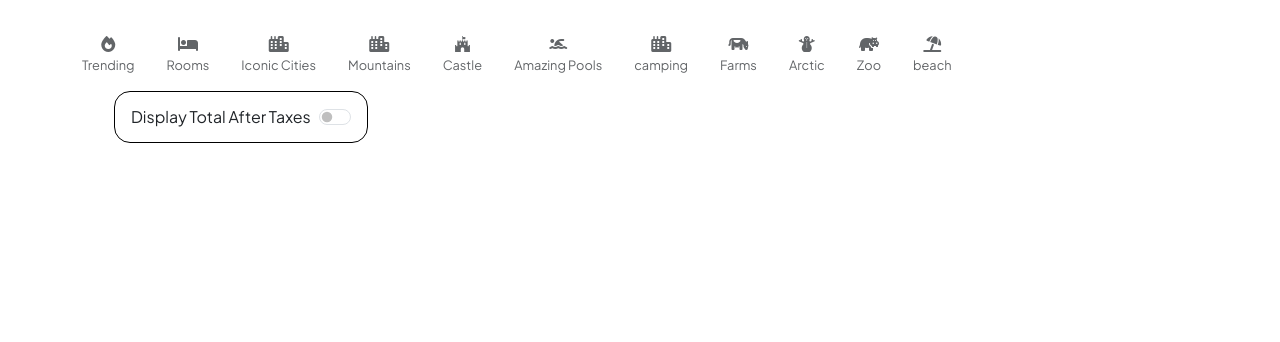
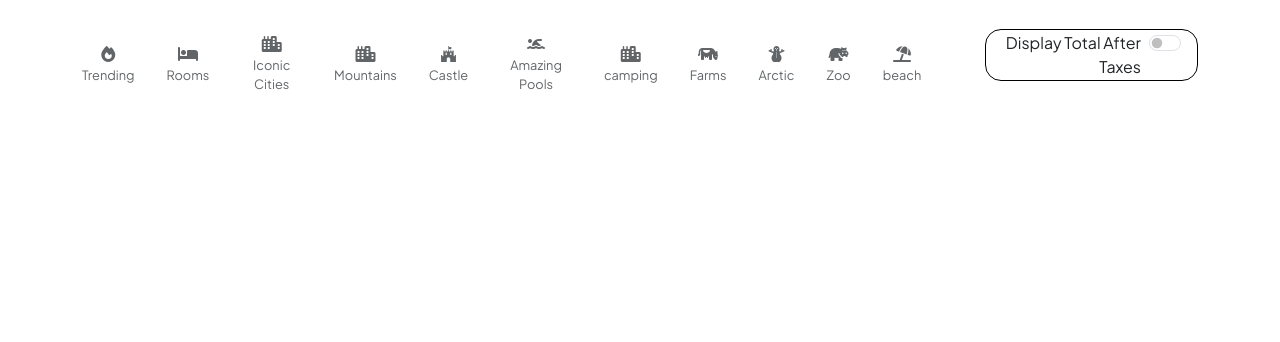
Before and after one commit to akrawatak/wanderlust, a Node server app: page /listings in a window 1280 px wide. Shown: the part 80-422 px from the top of the page. Run offline with Node 20, Linux system fonts and the light colour scheme; data that the repository does not hold is empty; some libraries are stand-ins or nearby versions.

Commit message:
final commit

```diff
--- a/views/listings/index.ejs
+++ b/views/listings/index.ejs
@@ -2,7 +2,8 @@
     <style>
       #filters {
          display:flex;
-         flex-wrap: wrap;
+         flex-wrap: nowrap;
+         overflow:auto;
          align-items: center;
       }
 
```
